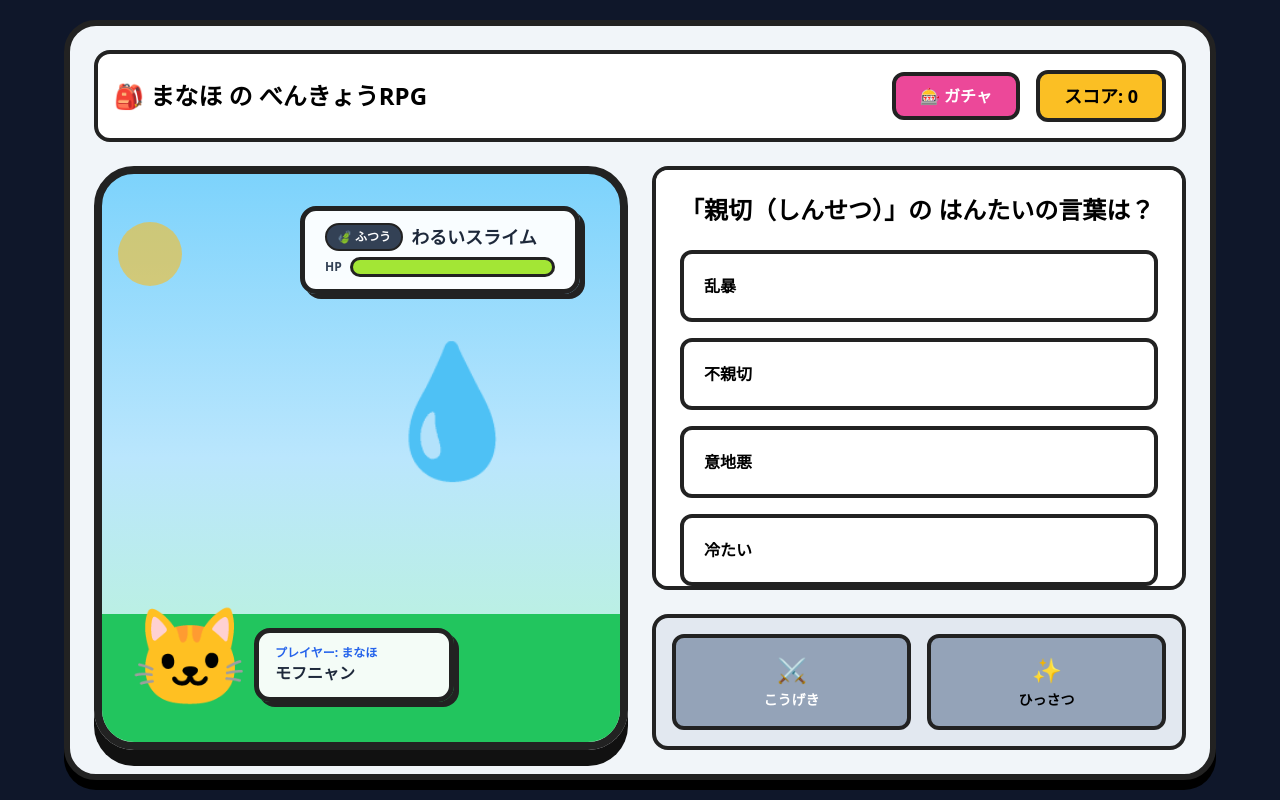
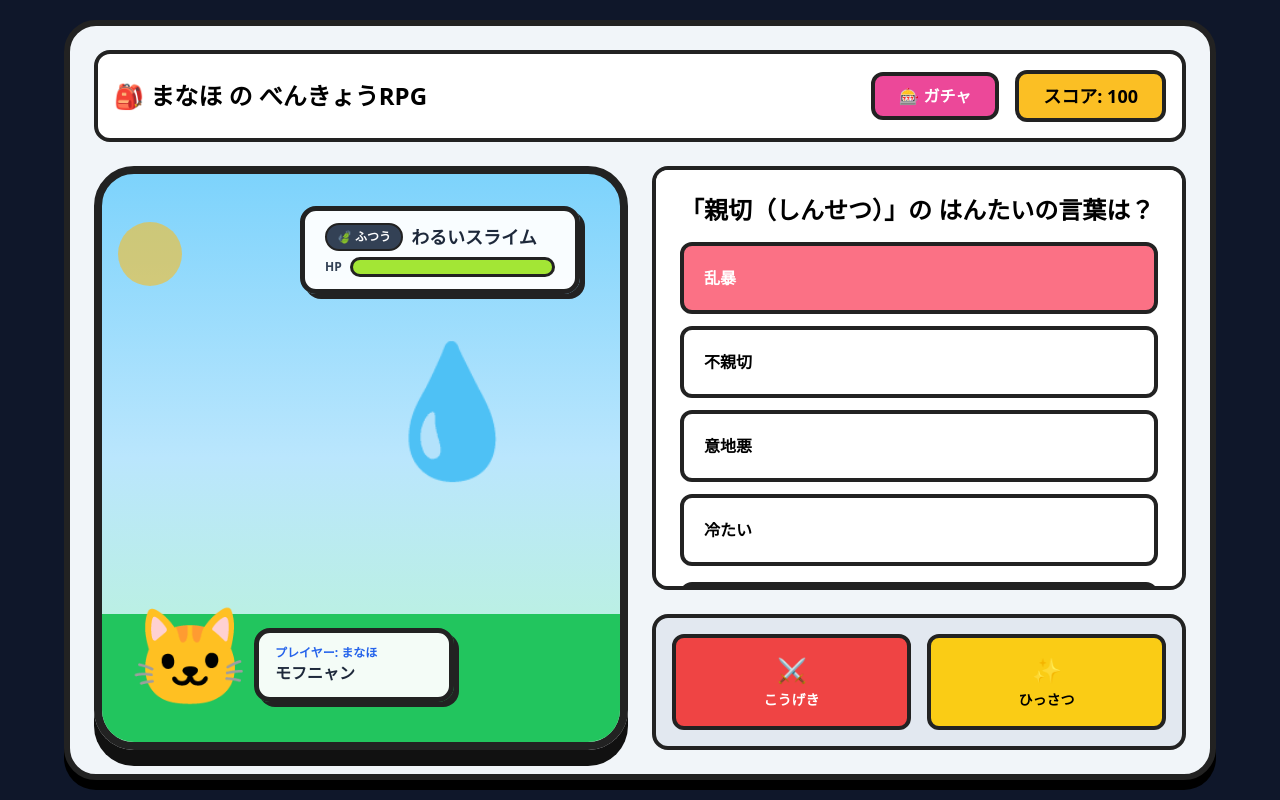
Before and after one commit to kotani6053/manaho-rpg, a Next.js app in the folder my-study-rpg/: page / in a window 1280 px wide. Both pictures are taken after a click on the button "乱暴". Built offline with nearby package versions, Linux system fonts and the light colour scheme.

Commit message:
Update page.tsx

```diff
--- a/my-study-rpg/src/app/page.tsx
+++ b/my-study-rpg/src/app/page.tsx
@@ -5,15 +5,22 @@ import ActionPanel from '../components/ActionPanel';
 import { kotobaData } from '../data/gameData';
 
 export default function GamePage() {
-  const [score, setScore] = useState(0);
+  const [score, setScore] = useState(100); // 初期スコアを少し持たせます
   const [currentQuizIndex, setCurrentQuizIndex] = useState(0);
+  const [selectedAnswer, setSelectedAnswer] = useState<string | null>(null);
+  const [isCorrect, setIsCorrect] = useState<boolean | null>(null);
   const [monsterHP, setMonsterHP] = useState(100);
   const [isAttacking, setIsAttacking] = useState(false);
   const [isTakingDamage, setIsTakingDamage] = useState(false);
 
   const quiz = kotobaData[currentQuizIndex] || kotobaData[0];
 
+  // 攻撃ボタン：スコアを消費して攻撃
   const handleAttack = (isSpecial: boolean) => {
+    const cost = isSpecial ? 60 : 25;
+    if (score < cost || monsterHP <= 0) return;
+
+    setScore((prev) => prev - cost);
     setIsAttacking(true);
     setTimeout(() => {
       setIsAttacking(false);
@@ -21,28 +28,38 @@ export default function GamePage() {
     }, 300);
   };
 
+  // クイズ回答：正誤判定を表示
+  const handleAnswerClick = (option: string) => {
+    if (selectedAnswer !== null) return;
+
+    setSelectedAnswer(option);
+    const correct = option === quiz.a;
+    setIsCorrect(correct);
+
+    if (correct) {
+      setScore((prev) => prev + 20); // 正解ボーナス
+    }
+  };
+
+  const handleNextQuiz = () => {
+    setSelectedAnswer(null);
+    setIsCorrect(null);
+    setCurrentQuizIndex((prev) => (prev + 1) % kotobaData.length);
+  };
+
   return (
     <main className="h-screen w-screen bg-slate-900 p-4 flex flex-col items-center justify-center overflow-hidden">
       <div className="w-full max-w-6xl h-full max-h-[95vh] bg-slate-100 rounded-[2rem] border-[6px] border-[#222222] p-6 shadow-[0_10px_0_#000] flex flex-col gap-6">
 
-        {/* ヘッダー */}
         <header className="flex justify-between items-center bg-white border-4 border-[#222222] rounded-2xl p-4 shrink-0">
           <h1 className="text-2xl font-black">🎒 まなほ の べんきょうRPG</h1>
           <div className="flex items-center gap-4">
-            {/* ガチャボタンを復活 */}
-            <button className="bg-pink-500 border-4 border-[#222222] px-6 py-2 rounded-xl font-black text-white hover:opacity-90">
-              🎰 ガチャ
-            </button>
-            <div className="bg-amber-400 border-4 border-[#222222] px-6 py-2 rounded-xl font-black text-lg">
-              スコア: {score}
-            </div>
+            <button className="bg-pink-500 border-4 border-[#222222] px-6 py-2 rounded-xl font-black text-white">🎰 ガチャ</button>
+            <div className="bg-amber-400 border-4 border-[#222222] px-6 py-2 rounded-xl font-black text-lg">スコア: {score}</div>
           </div>
         </header>
 
-        {/* 左右分割 */}
         <div className="flex-1 grid grid-cols-2 gap-6 min-h-0">
-
-          {/* 左：バトル */}
           <div className="flex flex-col min-h-0">
             <BattleScene
               monster={{ name: "わるいスライム", hp: 100, img: "💧" }}
@@ -53,34 +70,37 @@ export default function GamePage() {
             />
           </div>
 
-          {/* 右：クイズ(上) ＋ アクションパネル(下) */}
           <div className="flex flex-col gap-6 min-h-0">
-            <div className="flex-1 bg-white border-4 border-[#222222] rounded-2xl p-6 overflow-y-auto">
-              <h2 className="text-2xl font-black mb-6">{quiz.q}</h2>
-              <div className="grid gap-4">
+            <div className="flex-1 bg-white border-4 border-[#222222] rounded-2xl p-6 flex flex-col gap-4 overflow-y-auto">
+              <h2 className="text-2xl font-black">{quiz.q}</h2>
+              <div className="grid gap-3">
                 {quiz.options.map((opt) => (
                   <button
                     key={opt}
-                    onClick={() => {
-                      if (opt === quiz.a) {
-                        setScore(s => s + 10);
-                        setCurrentQuizIndex((prev) => (prev + 1) % kotobaData.length);
-                      }
-                    }}
-                    className="text-left p-5 border-4 border-[#222222] rounded-xl font-bold bg-white hover:bg-slate-50 transition-none"
+                    onClick={() => handleAnswerClick(opt)}
+                    disabled={selectedAnswer !== null}
+                    className={`text-left p-5 border-4 border-[#222222] rounded-xl font-bold transition-none ${
+                      selectedAnswer === opt
+                        ? (isCorrect ? "bg-emerald-400 text-white" : "bg-rose-400 text-white")
+                        : "bg-white hover:bg-slate-50"
+                    }`}
                   >
                     {opt}
                   </button>
                 ))}
               </div>
+
+              {/* 正誤判定の表示 */}
+              {selectedAnswer !== null && (
+                <div className={`p-4 rounded-xl border-4 border-[#222222] font-black text-center ${isCorrect ? "bg-emerald-100 text-emerald-800" : "bg-rose-100 text-rose-800"}`}>
+                  {isCorrect ? "⭕ せいかい！スコアゲット！" : `❌ ざんねん！こたえは「${quiz.a}」でした。`}
+                  <button onClick={handleNextQuiz} className="block w-full mt-3 bg-[#222222] text-white py-2 rounded-lg">つぎのもんだいへ</button>
+                </div>
+              )}
             </div>
 
             <div className="shrink-0">
-              <ActionPanel
-                points={score}
-                monsterHP={monsterHP}
-                onAttack={handleAttack}
-              />
+              <ActionPanel points={score} monsterHP={monsterHP} onAttack={handleAttack} />
             </div>
           </div>
         </div>
```
